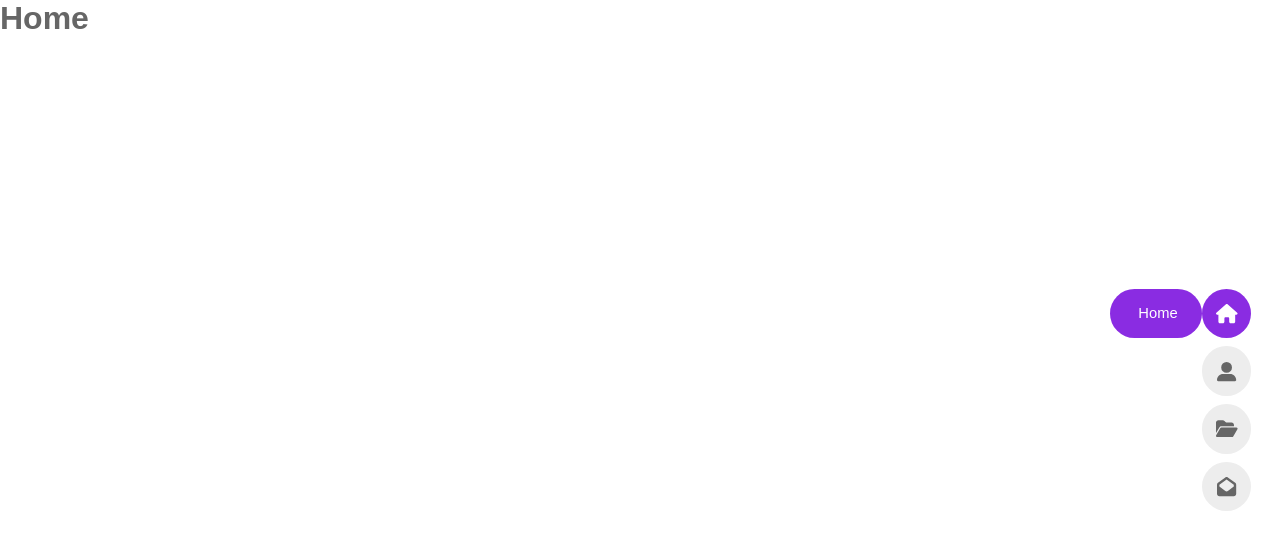
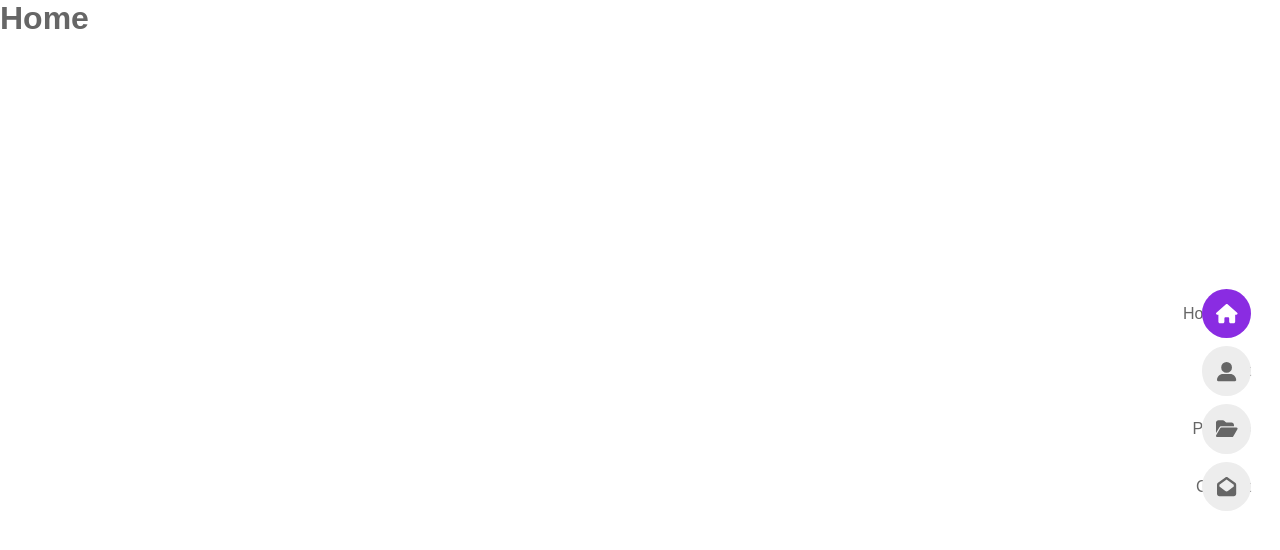
Before and after one commit to IgorGuariroba/portifoli, a React (Vite) app: page / in a window 1280 px wide. Shown: the top 550 px of the page. Built offline with nearby package versions, Linux system fonts and the light colour scheme.

Commit message:
Menu flutuante

```diff
--- a/src/components/navbar/Navbar.styles.ts
+++ b/src/components/navbar/Navbar.styles.ts
@@ -48,7 +48,7 @@ export const Name = styled.h3<{ isActive: boolean }>`
   @media screen and (min-width: 1024px) {
     position: absolute;
     top: 0;
-    right: 100%;
+    right: 0;
     background-color: ${props => props.theme.firstColor};
     height: 100%;
     line-height: 3.1rem;
@@ -58,10 +58,13 @@ export const Name = styled.h3<{ isActive: boolean }>`
     color: ${props => props.theme.textWhite};
     opacity: 0;
     visibility: hidden;
-
+    transition: all 0.3s ease;
+    z-index: -1;
     ${props => props.isActive && `
       opacity: 1;
       visibility: visible;
+      border-radius: 1.8rem 0 0 1.8rem;
+      right: 1.6rem;
 
     `}
   }
```
